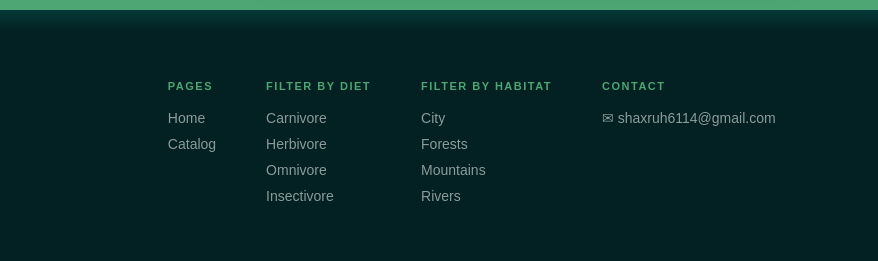
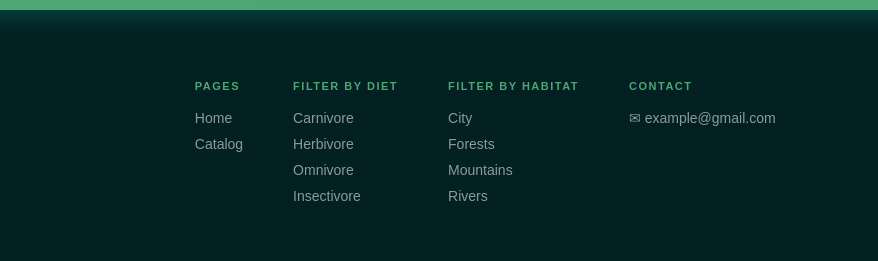
Before and after one commit to Shax200416/bird-website, a plain HTML site: page index.html in a window 1280 px wide. Shown: the part 2386-2647 px from the top of the page, 402-1280 px from the left. Drawn offline with Linux system fonts and the light colour scheme.

Commit message:
Update site

```diff
--- a/index.html
+++ b/index.html
@@ -163,7 +163,7 @@
 				</div>
 				<div>
 					<h3 data-i18n="footer_contact">Contact</h3>
-					<a href="mailto:shaxruh6114@gmail.com">✉ shaxruh6114@gmail.com</a>
+					<a href="mailto:shaxruh6114@gmail.com">✉ example@gmail.com</a>
 				</div>
 			</div>
 		</div>
```
